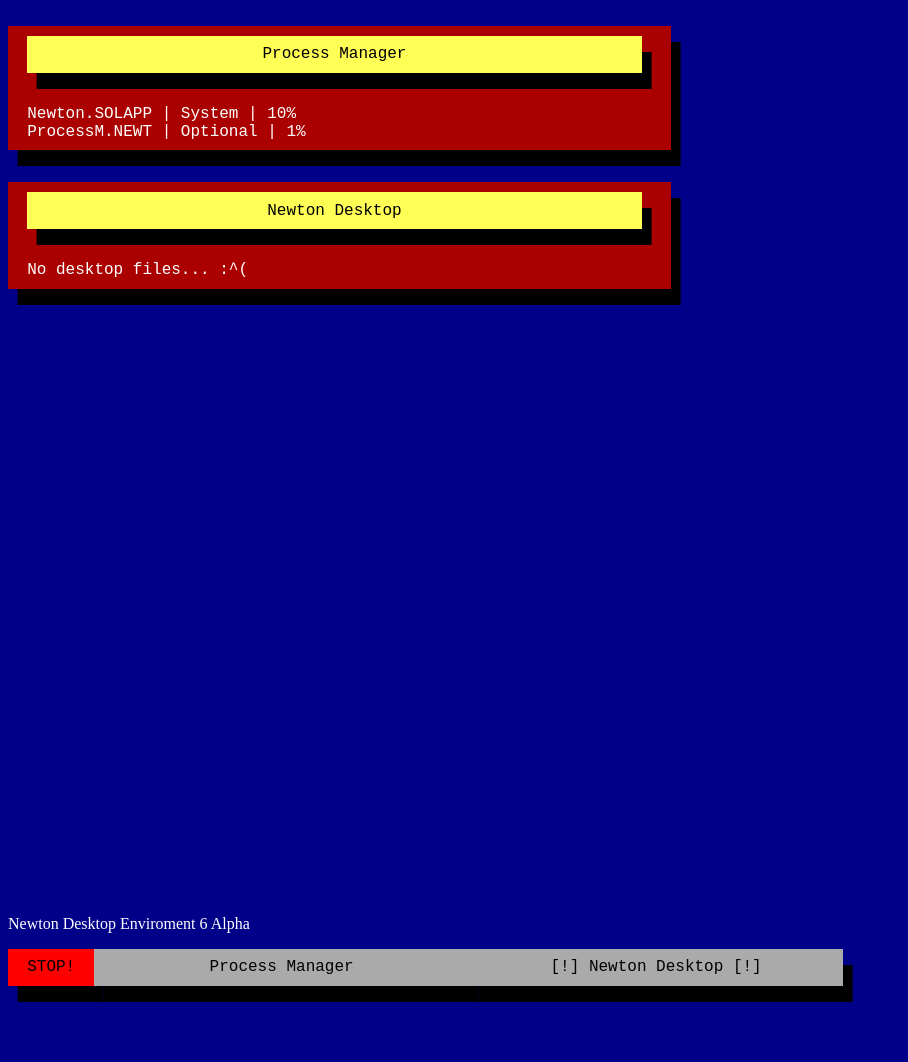
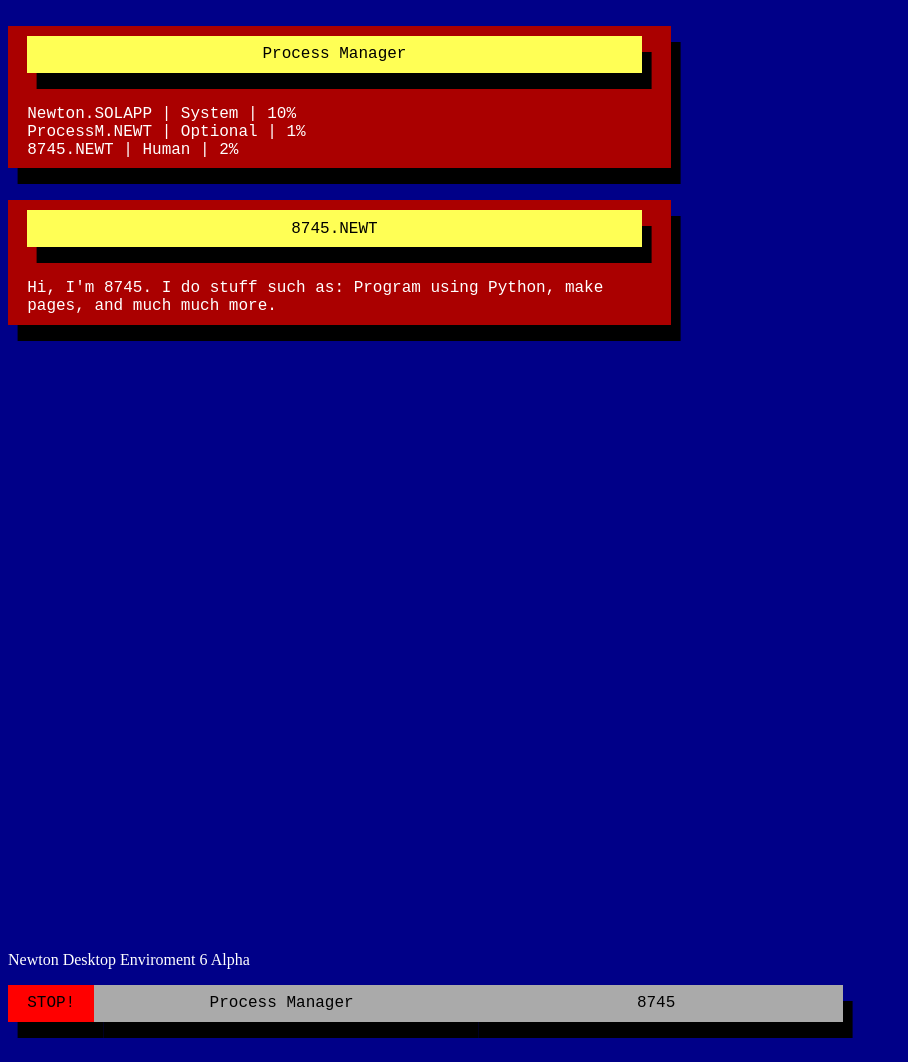
Before and after one commit to solardevs/solarsite, a plain HTML site: page 8745/newtonde.html in a window 1280 px wide. Shown: the whole page, without its empty margins (0-908 px from the left). Before the commit the page ends 1026 px from the top, so only its background shows below. Drawn offline with Linux system fonts and the light colour scheme.

Commit message:
Update newtonde.html
87654

```diff
--- a/8745/newtonde.html
+++ b/8745/newtonde.html
@@ -53,13 +53,17 @@ body {
 Newton.SOLAPP | System | 10%
 <br />
 ProcessM.NEWT | Optional | 1%
+<br />
+8745.NEWT | Human | 2%
 </div>
 <br />
 <div class="box" style="width: 65ch; background-color: #aa0000; color: #ffffff">
 <div class="box" style="width: 60ch; background-color: #ffff55; color: #000000">
-<center>Newton Desktop</center>
+<center>8745.NEWT</center>
 </div>
-No desktop files... :^(
+Hi, I'm 8745.
+I do stuff such as:
+Program using Python, make pages, and much much more.
 </div>
 <br />
 <p>&nbsp;</p>
@@ -80,6 +84,6 @@ No desktop files... :^(
 <p>&nbsp;</p>
 <p>&nbsp;</p>
 <p>Newton Desktop Enviroment 6 Alpha</p>
-<div class="box" style="width: 5ch; background-color: #ff0000; color: #000000"><center>STOP!</center></div><div class="box" style="width: 35ch; background-color: #aaaaaa; color: #000000"><center>Process Manager</center></div><div class="box" style="width: 35ch; background-color: #aaaaaa; color: #000000"><center>[!] Newton Desktop [!]</center></div>
+<div class="box" style="width: 5ch; background-color: #ff0000; color: #000000"><center>STOP!</center></div><div class="box" style="width: 35ch; background-color: #aaaaaa; color: #000000"><center>Process Manager</center></div><div class="box" style="width: 35ch; background-color: #aaaaaa; color: #000000"><center>8745</center></div>
 </body>
 </html>
```
